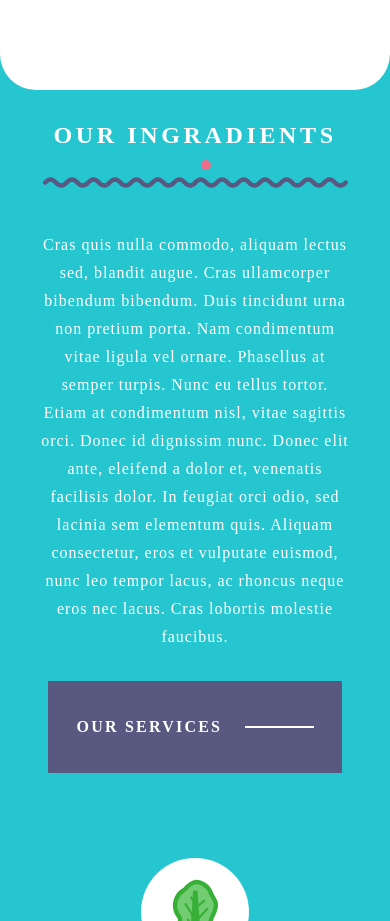
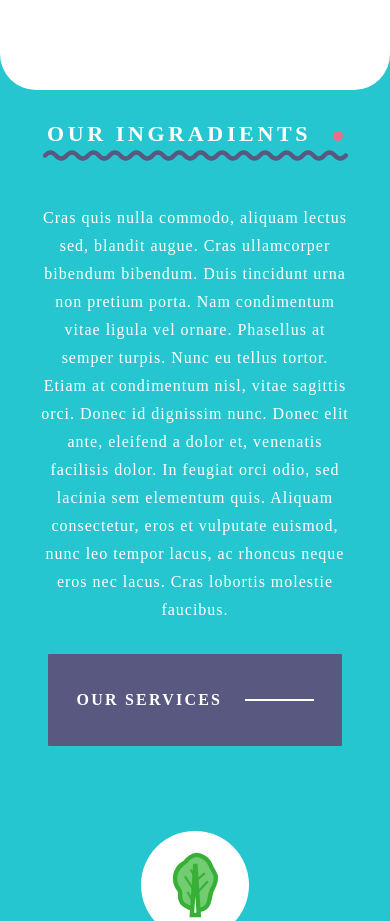
Before and after one commit to rex2713/DigiSaladTest, a React (Vite) app: page / in a window 390 px wide. Shown: the part 3100-4021 px from the top of the page. Built offline with nearby package versions, Linux system fonts and the light colour scheme; a web font is replaced by a local one.

Commit message:
fixRWD v4

```diff
--- a/src/Page/HomePage.jsx
+++ b/src/Page/HomePage.jsx
@@ -319,7 +319,7 @@ const HomePage = () => {
         <div
           className={`bg-white opacity-0 ${
             navBgOn && !navOpen && "opacity-100"
-          } fixed z-10 h-[100px] w-full transition-all duration-500`}
+          } fixed z-10 h-[80px] w-full transition-all duration-500 xl:h-[100px]`}
         >
           <img
             className="hidden pl-[80px] pt-[25px] md:inline-block"
@@ -328,7 +328,7 @@ const HomePage = () => {
           />
         </div>
 
-        <div className="fixed right-[60px] top-[35px] z-20">
+        <div className="fixed right-[60px] top-[15px] z-20 xl:top-[35px]">
           <SideMenu
             navOpen={navOpen}
             setNavOpen={setNavOpen}
@@ -461,7 +461,7 @@ const HomePage = () => {
       <div className="rounded-tl-[48px] bg-white">
         <div className="h-full rounded-[48px] bg-[#26C6D0] px-10 pb-[500px] pt-[320px] lg:pt-[250px] xl:h-[2682px] xl:px-0 xl:pb-0 xl:pt-[300px]">
           <div className="text-center">
-            <span className="text-[24px] tracking-[3.636px] text-white md:text-[28px]">
+            <span className="text-[22px] tracking-[3.636px] text-white md:text-[24px] md:text-[28px]">
               OUR INGRADIENTS
             </span>
             <div className="ml-[22px] inline-block h-[10px] w-[10px] flex-shrink-0 rounded-full bg-[#EE6C8A]"></div>
```
